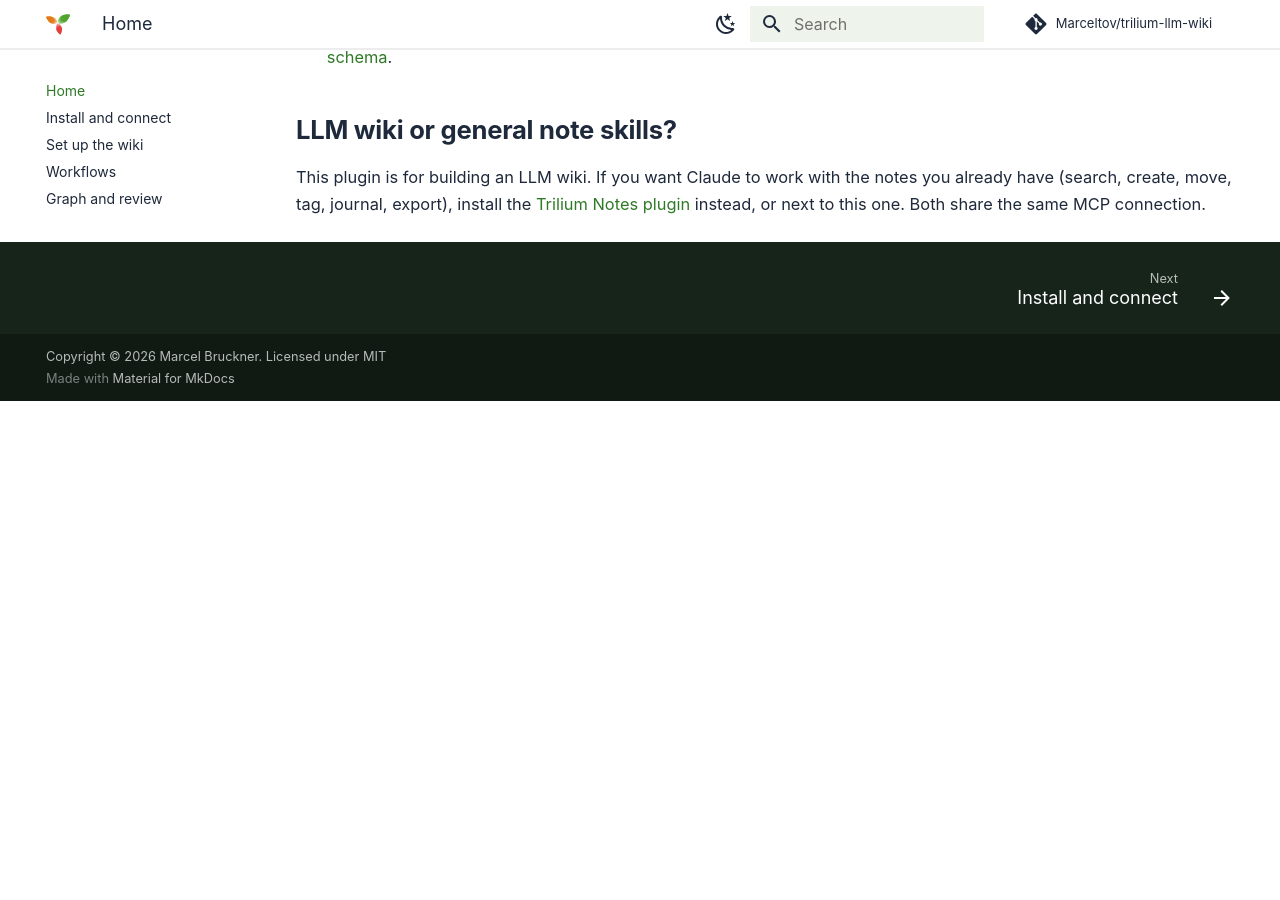
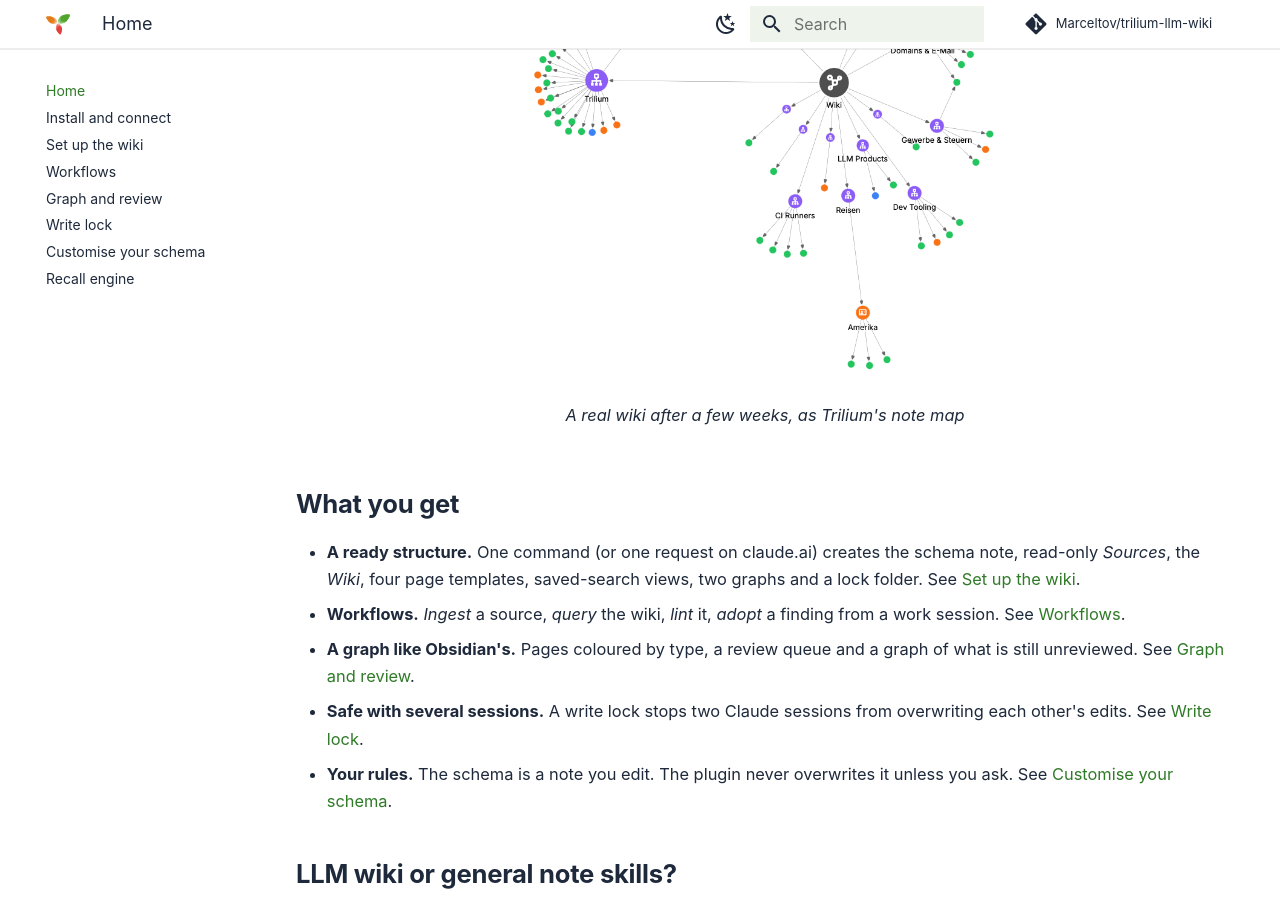
Before and after one commit to Marceltov/trilium-llm-wiki, an MkDocs documentation site: the page built from docs/index.md, in a window 1280 px wide and 900 px high, scrolled down 1295 px. Built offline with MkDocs 1.6.1 and Material for MkDocs 9.7.7, drawn with Linux system fonts in a browser that asks for light colours; some web fonts are replaced; comment, search, counter and statistics services are not loaded; before the commit the page ends 1696 px from its top, so only the background shows below that.

Commit message:
Show the wiki's graph in the README and docs; proxy links go to its docs
Co-Authored-By: Claude Opus 5.5 <noreply@anthropic.com>
Claude-Session: https://claude.ai/code/session_01CDeSKjKU8KLZNeARSi8BUQ

```diff
--- a/docs/index.md
+++ b/docs/index.md
@@ -20,13 +20,18 @@ hide:
 
 !!! warning "Needs Trilium Notes' MCP server"
 
-    This plugin is only the client half. It uses the MCP server built into Trilium Notes 0.106+ (*Options → AI / LLM → MCP server*), connected with an ETAPI token or, to sign in with your Trilium Notes password instead, through [trilium-mcp-proxy](https://github.com/Marceltov/trilium-mcp-proxy). See [Install and connect](install.md).
+    This plugin is only the client half. It uses the MCP server built into Trilium Notes 0.106+ (*Options → AI / LLM → MCP server*), connected with an ETAPI token or, to sign in with your Trilium Notes password instead, through [trilium-mcp-proxy](https://trilium-mcp-proxy.marceltov.de/). See [Install and connect](install.md).
 
 ## The idea
 
 The pattern comes from [Andrej Karpathy's "LLM wiki"](https://gist.github.com/karpathy/442a6bf555914893e9891c11519de94f): people are good at picking what to read and bad at the upkeep a wiki needs, such as cross-references, updating ten pages when one new source arrives, and noticing contradictions. That upkeep is the assistant's job here.
 
 Trilium Notes already has the pieces other setups build by hand: labels instead of frontmatter, links and relations as the graph, a note map to look at it, saved searches as views and the journal day note as a log.
+
+<figure markdown>
+![The wiki's graph in Trilium Notes: hub pages (violet) such as Homelab, Trilium and Hetzner, each surrounded by its concept (green), entity (orange) and summary (blue) pages, linked to each other and to the Wiki root](assets/graph.png){ width="560" }
+<figcaption>A real wiki after a few weeks, as Trilium's note map</figcaption>
+</figure>
 
 ## What you get
 
```
Also changed, not shown: README.md (+4 -2 lines), docs/graph-and-review.md (+2 -0 lines), docs/install.md (+1 -1 lines), docs/assets/graph.png (added).
